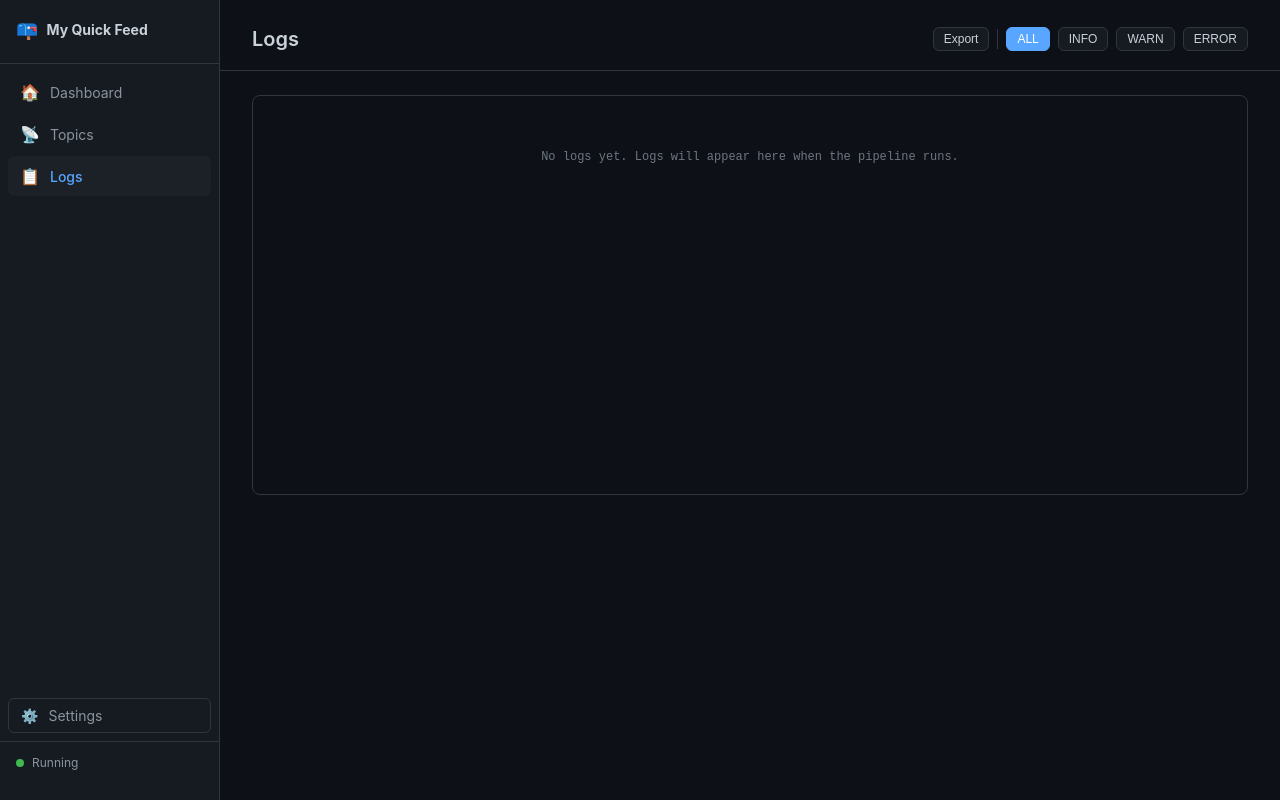
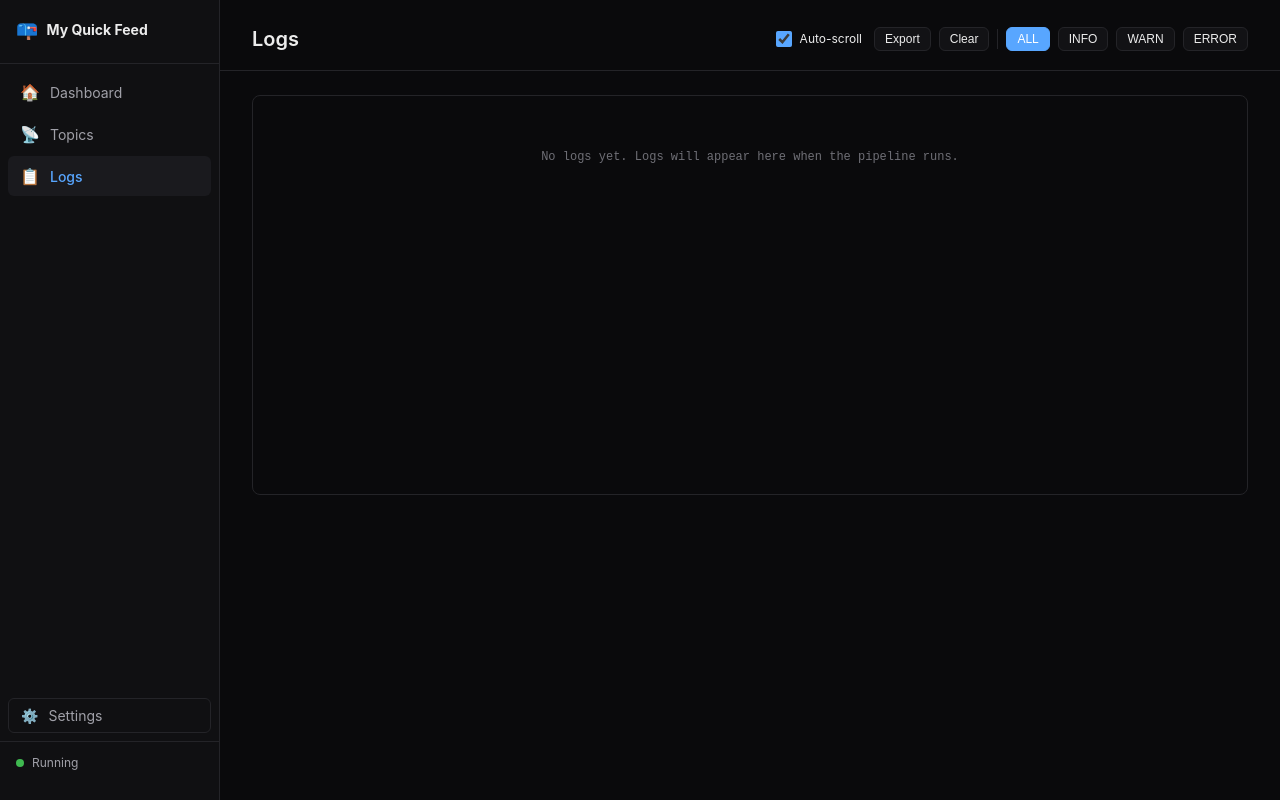
Before and after one commit to nico2525nn/my-quick-feed, a React (Vite) app: page /logs in a window 1280 px wide. Built offline with nearby package versions, Linux system fonts and the light colour scheme.

Commit message:
UX: black-based theme, accent-only colors, no gradients, status/countdown on Dashboard, Logs clear+autoscroll, get_status/clear_logs IPC

```diff
--- a/src/components/Dashboard.tsx
+++ b/src/components/Dashboard.tsx
@@ -20,6 +20,11 @@ interface TopicStat {
   last_post_at: string | null;
 }
 
+interface AppStatus {
+  running: boolean;
+  topic_next_fetch: Record<string, string>;
+}
+
 interface PostSummary {
   id: number;
   topic_id: string;
@@ -31,6 +36,7 @@ export default function Dashboard() {
   const [stats, setStats] = useState<DashboardStats | null>(null);
   const [topics, setTopics] = useState<TopicInfo[]>([]);
   const [topicStats, setTopicStats] = useState<TopicStat[]>([]);
+  const [status, setStatus] = useState<AppStatus | null>(null);
   const [recentPosts, setRecentPosts] = useState<PostSummary[]>([]);
   const [toast, setToast] = useState<{ msg: string; ok: boolean } | null>(null);
 
@@ -63,6 +69,13 @@ export default function Dashboard() {
     }
 
     try {
+      const st = await invoke<AppStatus>("get_status");
+      setStatus(st);
+    } catch (e) {
+      console.error("get_status failed", e);
+    }
+
+    try {
       const p = await invoke<PostSummary[]>("get_posts", { topic_id: "", limit: 10 });
       setRecentPosts(p);
     } catch (e) {
@@ -72,7 +85,7 @@ export default function Dashboard() {
 
   useEffect(() => {
     loadData();
-    const interval = setInterval(loadData, 15000);
+    const interval = setInterval(loadData, 10000);
     return () => clearInterval(interval);
   }, []);
 
@@ -88,14 +101,25 @@ export default function Dashboard() {
 
   const statFor = (name: string) => topicStats.find((s) => s.topic_id === name);
 
-  const fmtTime = (iso: string | null | undefined) => {
+  const fmtRelative = (iso: string | null | undefined) => {
+    if (!iso) return null;
+    const t = new Date(iso).getTime();
+    if (Number.isNaN(t)) return null;
+    const diffSec = Math.round((t - Date.now()) / 1000);
+    if (diffSec <= 0) return "now";
+    if (diffSec < 60) return `${diffSec}s`;
+    if (diffSec < 3600) return `${Math.floor(diffSec / 60)}m`;
+    if (diffSec < 86400) return `${Math.floor(diffSec / 3600)}h`;
+    return `${Math.floor(diffSec / 86400)}d`;
+  };
+
+  const fmtLastTime = (iso: string | null | undefined) => {
     if (!iso) return "never";
-    return new Date(iso + "Z").toLocaleString("ja-JP", {
-      month: "numeric",
-      day: "numeric",
-      hour: "2-digit",
-      minute: "2-digit",
-    });
+    const diffSec = Math.round((Date.now() - new Date(iso).getTime()) / 1000);
+    if (diffSec < 60) return "just now";
+    if (diffSec < 3600) return `${Math.floor(diffSec / 60)}m ago`;
+    if (diffSec < 86400) return `${Math.floor(diffSec / 3600)}h ago`;
+    return `${Math.floor(diffSec / 86400)}d ago`;
   };
 
   return (
@@ -125,6 +149,10 @@ export default function Dashboard() {
 
       <div className="page-header">
         <h1>Dashboard</h1>
+        <div className="status-pill">
+          <span className={`status-dot ${status?.running === false ? "idle" : ""}`} />
+          {status?.running === false ? "Stopped" : "Running"}
+        </div>
       </div>
       <div className="page-body">
         <div className="stats-bar" style={{ marginBottom: 24 }}>
@@ -163,6 +191,7 @@ export default function Dashboard() {
           )}
           {topics.map((topic) => {
             const st = statFor(topic.name);
+            const next = status?.topic_next_fetch?.[topic.name];
             return (
               <div className="topic-card" key={topic.name}>
                 <div className="topic-card-header">
@@ -170,6 +199,7 @@ export default function Dashboard() {
                   <button
                     className="btn btn-sm"
                     onClick={() => handleRefresh(topic.name)}
+                    title="Fetch and generate now"
                   >
                     {"\u{1F504}"} Refresh
                   </button>
@@ -181,7 +211,14 @@ export default function Dashboard() {
                 </div>
                 <div className="topic-card-meta" style={{ borderTop: "1px solid var(--border-color)", paddingTop: 8 }}>
                   <span>{"\u{1F4C4}"} {st?.post_count ?? 0} posts</span>
-                  <span>{"\u{1F551}"} Last: {fmtTime(st?.last_post_at)}</span>
+                  <span title={st?.last_post_at ?? ""}>
+                    {"\u{1F551}"} Last: {fmtLastTime(st?.last_post_at)}
+                  </span>
+                  {next && (
+                    <span className="tag tag-green">
+                      {"\u{23F1}"} Next in {fmtRelative(next)}
+                    </span>
+                  )}
                 </div>
               </div>
             );
--- a/src/components/LogsPage.tsx
+++ b/src/components/LogsPage.tsx
@@ -11,8 +11,10 @@ interface LogEntry {
 export default function LogsPage() {
   const [logs, setLogs] = useState<LogEntry[]>([]);
   const [filter, setFilter] = useState<string>("ALL");
+  const [autoScroll, setAutoScroll] = useState(true);
   const [exportMsg, setExportMsg] = useState<string | null>(null);
   const containerRef = useRef<HTMLDivElement>(null);
+  const userScrolledRef = useRef(false);
 
   const loadLogs = async () => {
     try {
@@ -34,17 +36,35 @@ export default function LogsPage() {
     }
   };
 
+  const handleClear = async () => {
+    try {
+      await invoke("clear_logs");
+      setLogs([]);
+      setExportMsg(null);
+    } catch (e) {
+      console.error("clear_logs failed", e);
+    }
+  };
+
   useEffect(() => {
     loadLogs();
     const interval = setInterval(loadLogs, 5000);
     return () => clearInterval(interval);
   }, []);
 
+  // Auto-scroll to bottom unless user scrolled up
   useEffect(() => {
-    if (containerRef.current) {
+    if (containerRef.current && autoScroll && !userScrolledRef.current) {
       containerRef.current.scrollTop = containerRef.current.scrollHeight;
     }
-  }, [logs]);
+  }, [logs, autoScroll]);
+
+  const handleScroll = () => {
+    const el = containerRef.current;
+    if (!el) return;
+    const atBottom = el.scrollHeight - el.scrollTop - el.clientHeight < 30;
+    userScrolledRef.current = !atBottom;
+  };
 
   const filteredLogs =
     filter === "ALL" ? logs : logs.filter((l) => l.level === filter);
@@ -63,8 +83,19 @@ export default function LogsPage() {
       <div className="page-header">
         <h1>Logs</h1>
         <div style={{ display: "flex", gap: 8, alignItems: "center" }}>
+          <label className="form-checkbox" style={{ fontSize: 12, marginRight: 4 }}>
+            <input
+              type="checkbox"
+              checked={autoScroll}
+              onChange={(e) => setAutoScroll(e.target.checked)}
+            />
+            Auto-scroll
+          </label>
           <button className="btn btn-sm" onClick={handleExport}>
             Export
+          </button>
+          <button className="btn btn-sm" onClick={handleClear} title="Clear log buffer">
+            Clear
           </button>
           <div style={{ width: 1, height: 20, background: "var(--border-color)" }} />
           {["ALL", "INFO", "WARN", "ERROR"].map((l) => (
@@ -98,7 +129,7 @@ export default function LogsPage() {
             {exportMsg}
           </div>
         )}
-        <div className="log-container" ref={containerRef}>
+        <div className="log-container" ref={containerRef} onScroll={handleScroll}>
           {filteredLogs.length === 0 && (
             <div style={{ color: "var(--text-muted)", textAlign: "center", paddingTop: 40 }}>
               No logs yet. Logs will appear here when the pipeline runs.
--- a/src/styles/theme.css
+++ b/src/styles/theme.css
@@ -1,23 +1,26 @@
 /* === My Quick Feed — Dark Theme === */
-/* Based on spec colors */
+/* 基本は黒背景でコントラストをはっきり。
+   色（青・緑・黄・赤）は状態表示のアクセントのみに使用。
+   グラデーションは使わない。 */
+
 :root {
-  --bg-primary: #0d1117;
-  --bg-sidebar: #161b22;
-  --bg-card: #161b22;
-  --bg-hover: #1c2128;
-  --bg-input: #0d1117;
+  --bg-primary: #0a0a0c;
+  --bg-sidebar: #101012;
+  --bg-card: #121215;
+  --bg-hover: #1a1a1e;
+  --bg-input: #0a0a0c;
 
-  --text-primary: #c9d1d9;
-  --text-secondary: #8b949e;
-  --text-muted: #6e7681;
+  --text-primary: #ececec;
+  --text-secondary: #a0a0a8;
+  --text-muted: #6f6f76;
 
   --accent-blue: #58a6ff;
   --accent-green: #3fb950;
   --accent-yellow: #d29922;
   --accent-red: #f85149;
 
-  --border-color: #30363d;
-  --border-hover: #484f58;
+  --border-color: #242428;
+  --border-hover: #3a3a40;
 
   --sidebar-width: 220px;
   --header-height: 0px;
@@ -206,6 +209,29 @@ body {
   color: var(--text-primary);
 }
 
+/* 稼働状態ピル（Dashboard ヘッダー） */
+.status-pill {
+  display: inline-flex;
+  align-items: center;
+  gap: 6px;
+  padding: 4px 12px;
+  border-radius: 999px;
+  font-size: 12px;
+  font-weight: 600;
+  background: rgba(63, 185, 80, 0.12);
+  color: var(--accent-green);
+  border: 1px solid rgba(63, 185, 80, 0.3);
+}
+
+.status-pill .status-dot {
+  width: 7px;
+  height: 7px;
+}
+
+.status-pill .status-dot.idle {
+  background: var(--accent-yellow);
+}
+
 .page-body {
   flex: 1;
   overflow-y: auto;
@@ -248,6 +274,11 @@ body {
   display: flex;
   align-items: center;
   gap: 14px;
+  transition: border-color 0.15s;
+}
+
+.stat-card:hover {
+  border-color: var(--border-hover);
 }
 
 .stat-icon {
@@ -415,6 +446,11 @@ body {
   display: flex;
   flex-direction: column;
   gap: 10px;
+  transition: border-color 0.15s;
+}
+
+.topic-card:hover {
+  border-color: var(--border-hover);
 }
 
 .topic-card-header {
@@ -449,7 +485,7 @@ body {
   margin-top: 4px;
 }
 
-/* Tags / Labels */
+/* Tags / Labels — 状態を示す場合のみアクセント色を使用 */
 .tag {
   display: inline-flex;
   align-items: center;
@@ -591,10 +627,10 @@ body {
 
 /* Animation */
 @keyframes fadeIn {
-  from { opacity: 0; transform: translateY(4px); }
-  to { opacity: 1; transform: translateY(0); }
+  from { opacity: 0; }
+  to { opacity: 1; }
 }
 
 .fade-in {
-  animation: fadeIn 0.2s ease-out;
+  animation: fadeIn 0.15s ease-out;
 }
```
Also changed, not shown: 2 other files (tests, documents, lock files or other folders).
